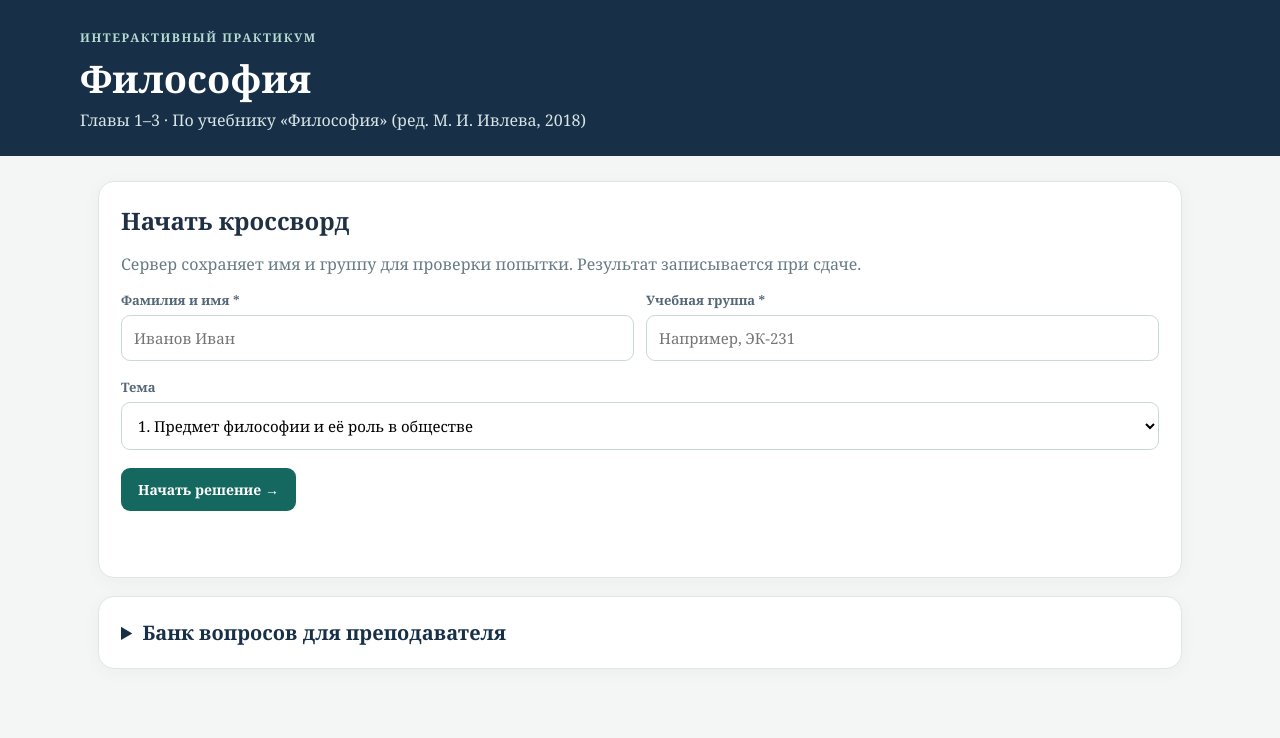
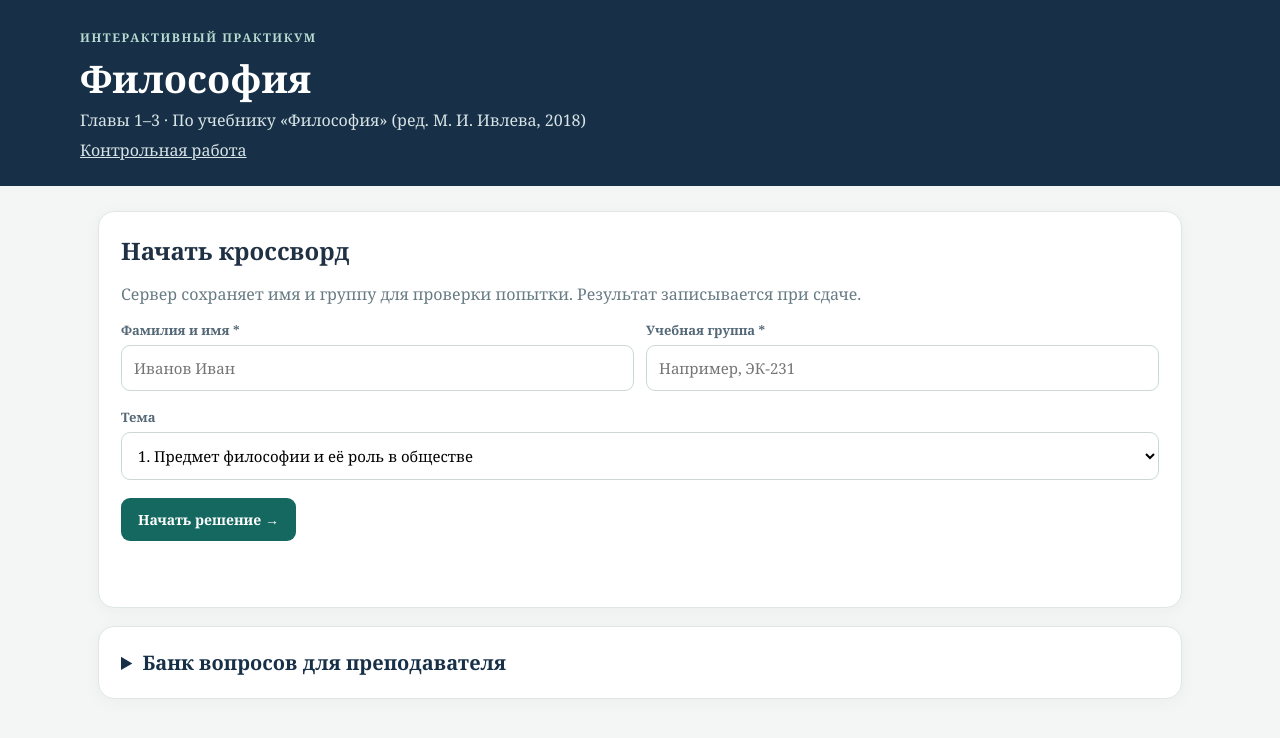
Before and after one commit to ctrlaltkebab/uni.fil.cross, a plain HTML site: page index.html in a window 1280 px wide. Drawn offline with Linux system fonts and the light colour scheme.

Commit message:
Link philosophy assessment from homepage

```diff
--- a/index.html
+++ b/index.html
@@ -6,7 +6,7 @@
 
 .teacher-panel h2{margin-bottom:8px}.teacher-panel summary{cursor:pointer;font-weight:bold;font-size:20px;color:#173047}.teacher-panel summary:focus-visible,.teacher-panel button:focus-visible{outline:2px solid #14685f;outline-offset:3px}.teacher-panel form,.teacher-panel .teacher-toolbar{margin-top:16px}.teacher-panel input[type=password]{width:100%;max-width:330px;padding:11px;border:1px solid #cbd8d7;border-radius:9px;font:16px Georgia,serif}.teacher-toolbar label{margin-top:12px}.teacher-toolbar select{max-width:720px}.teacher-question{border-top:1px solid #dfe6e4;padding:16px 0 8px}.teacher-question h3{font-size:18px;font-weight:normal;margin:6px 0 10px}.teacher-question details{margin-top:6px}.teacher-question summary{font-size:15px;color:#14685f}.teacher-question p{margin:7px 0;line-height:1.4}.teacher-picked{margin:15px 0 0;padding:0 14px;background:#edf6f3;border-radius:9px}.teacher-picked:empty{display:none}
 </style></head>
-<body><header><small>Интерактивный практикум</small><h1>Философия</h1><p>Главы 1–3 · По учебнику «Философия» (ред. М. И. Ивлева, 2018)</p></header>
+<body><header><small>Интерактивный практикум</small><h1>Философия</h1><p>Главы 1–3 · По учебнику «Философия» (ред. М. И. Ивлева, 2018)</p><nav aria-label="Материалы курса"><p><a href="./kontrolnaya.html" style="color:inherit">Контрольная работа</a></p></nav></header>
 <main>
 <section class="panel" id="setup"><h2>Начать кроссворд</h2><p class="muted">Сервер сохраняет имя и группу для проверки попытки. Результат записывается при сдаче.</p><div class="fields"><div><label for="student">Фамилия и имя *</label><input id="student" type="text" placeholder="Иванов Иван" maxlength="100" autocomplete="name"></div><div><label for="group">Учебная группа *</label><input id="group" type="text" placeholder="Например, ЭК-231" maxlength="50"></div></div><div style="margin-top:17px"><label for="topic">Тема</label><select id="topic"><option value="0" selected>1. Предмет философии и её роль в обществе</option><option value="1">2. Философия древнего мира</option><option value="2">3. Средневековая философия</option></select></div><div class="buttons"><button id="start">Начать решение →</button></div><p class="status" id="formStatus" role="status"></p></section>
 <section class="panel" id="play"><div class="topline"><div><h2 id="topicTitle"></h2><div class="meta"><span id="who"></span><span id="count"></span><span id="timer"></span></div></div><button class="secondary" id="back">← К выбору темы</button></div><p class="muted tip">Нажмите на вопрос или клетку. Печатайте буквы с клавиатуры; повторное нажатие на пересечение переключает направление. Ё можно вводить как Е.</p><div class="cross-layout"><div class="boardwrap"><div id="board" class="board" aria-label="Сетка кроссворда"></div></div><div class="clues"><h3>По горизонтали</h3><div id="across" class="clue-list"></div><h3>По вертикали</h3><div id="down" class="clue-list"></div></div></div><div class="buttons"><button id="finish">Завершить и проверить</button><button class="secondary" id="backupDownload" type="button" hidden>Скачать ответы для проверки</button><button id="clear" class="secondary">Очистить ответы</button></div><p class="status" id="playStatus" role="status"></p></section>
```
